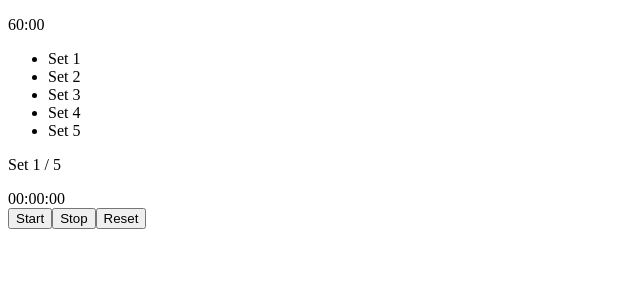
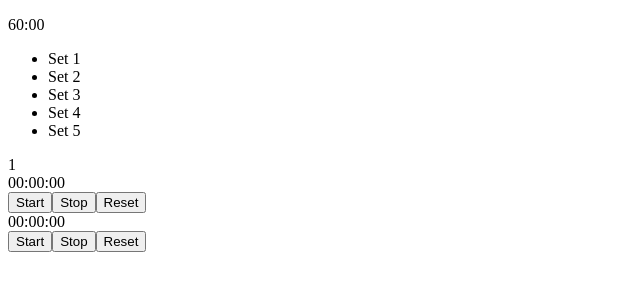
Before and after one commit to Robinborg/gym-app, a React (Create React App) app: page / in a window 1280 px wide. Shown: the top 300 px of the page, without its empty margins (0-640 px from the left). Built offline with nearby package versions, Linux system fonts and the light colour scheme.

Commit message:
Rearranged the components better - PauseButton is used by CurrentSets - CurrentSets is used by Sets - Writing PauseButton again, so it stops at a certain time - Pausebutton increments the current set everytime it is clicked for a pause

```diff
--- a/src/components/App.js
+++ b/src/components/App.js
@@ -3,7 +3,6 @@ import React from 'react';
 import MainTimer from './MainTimer';
 import Sets from './Sets';
 import CurrentSet from './CurrentSet';
-import PauseButton from './PauseButton';
 
 
 const App = () => {
@@ -12,7 +11,6 @@ const App = () => {
 			<MainTimer />
 			<Sets />
 			<CurrentSet />
-			<PauseButton />
 		</div>
 	);
 };
--- a/src/components/CurrentSet.js
+++ b/src/components/CurrentSet.js
@@ -1,11 +1,21 @@
 import React from 'react';
+import PauseButton from './PauseButton';
 
-const CurrentSet = () => {
+const CurrentSet = ({ currentSet, setCurrentSet }) => {
+	const onClickIncrement = () => {
+		setCurrentSet(currentSet + 1);
+		if (currentSet === 5) {
+			setCurrentSet(1);
+		}
+	};
 	return (
 		<div>
-			<p>
-				Set 1 / 5
-			</p>
+			<div>
+				{currentSet}
+			</div>
+			<div onClick={onClickIncrement}>
+				<PauseButton />
+			</div>
 		</div>
 	);
 };
--- a/src/components/PauseButton.js
+++ b/src/components/PauseButton.js
@@ -4,17 +4,25 @@ import React, { useState, useEffect } from 'react';
 const PauseButton = () => {
 	const [time, setTime] = useState(0);
 	const [running, setRunning] = useState(false);
+
 	useEffect(() => {
 		let interval;
+
 		if (running) {
 			interval = setInterval(() => {
 				setTime(prevTime => prevTime + 10);
 			}, 10);
+
 		} else if (!running) {
 			clearInterval(interval);
+		} else {
+			clearInterval(interval);
+			setTime(0);
 		}
+
 		return () => clearInterval(interval);
 	}, [running]);
+
 	return (
 		<div>
 		  <div>
--- a/src/components/Sets.js
+++ b/src/components/Sets.js
@@ -1,6 +1,9 @@
-import React from 'react';
+import React, { useState } from 'react';
+import CurrentSet from './CurrentSet';
 
-const Sets = () => {
+const Sets = props => {
+	const [currentSet, setCurrentSet] = useState(1);
+
 	return (
 		<div>
 			<ul>
@@ -20,6 +23,7 @@ const Sets = () => {
 					Set 5
 				</li>
 			</ul>
+			<CurrentSet updateSet={ setCurrentSet } currentSet={ currentSet } />
 		</div>
 	);
 };
```
Lines whose indentation alone changed are shown as unchanged.
